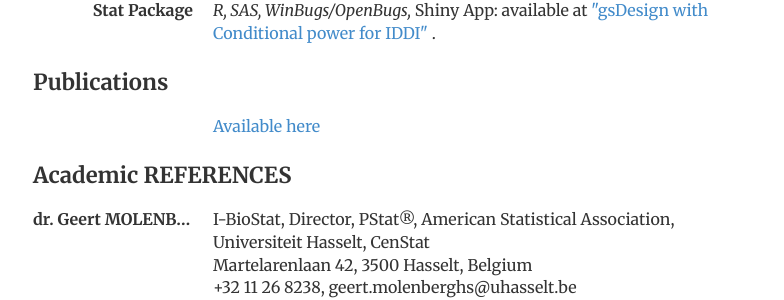
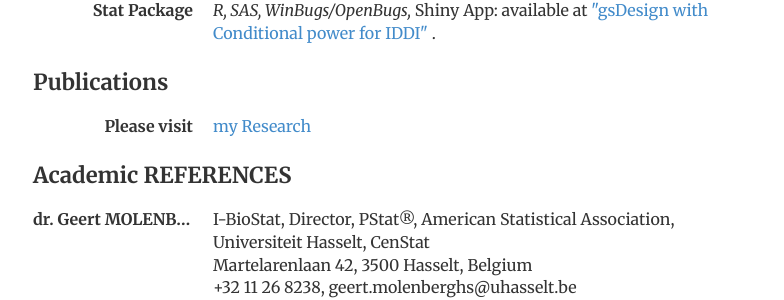
Before and after one commit to haquemdanamul/haquemdanamul, a Jekyll site: the page built from resume/index.html, in a window 1280 px wide. Shown: the part 1157-1457 px from the top of the page, without its empty margins (247-1031 px from the left). Built offline with Jekyll 4.4.1, drawn with Linux system fonts in a browser that asks for light colours; nearby versions of some CDN libraries; library files that are not in the unit come from our copies.

Commit message:
Update index.html

```diff
--- a/resume/index.html
+++ b/resume/index.html
@@ -80,7 +80,8 @@ description: Contact information for Mohammad Anamul Haque, a Statistician, Bios
 
 <b style="font-size:22px"> Publications </b>
 <dl class="dl-horizontal">
-<dd> <a href="https://www.researchgate.net/profile/Mohammad_Anamul_Haque"> Available here</a>
+	<dt>Please visit </dt>
+<dd> <a href="https://www.researchgate.net/profile/Mohammad_Anamul_Haque"> my Research</a>
 	</dd>
 	</d1>
 <br>
```
